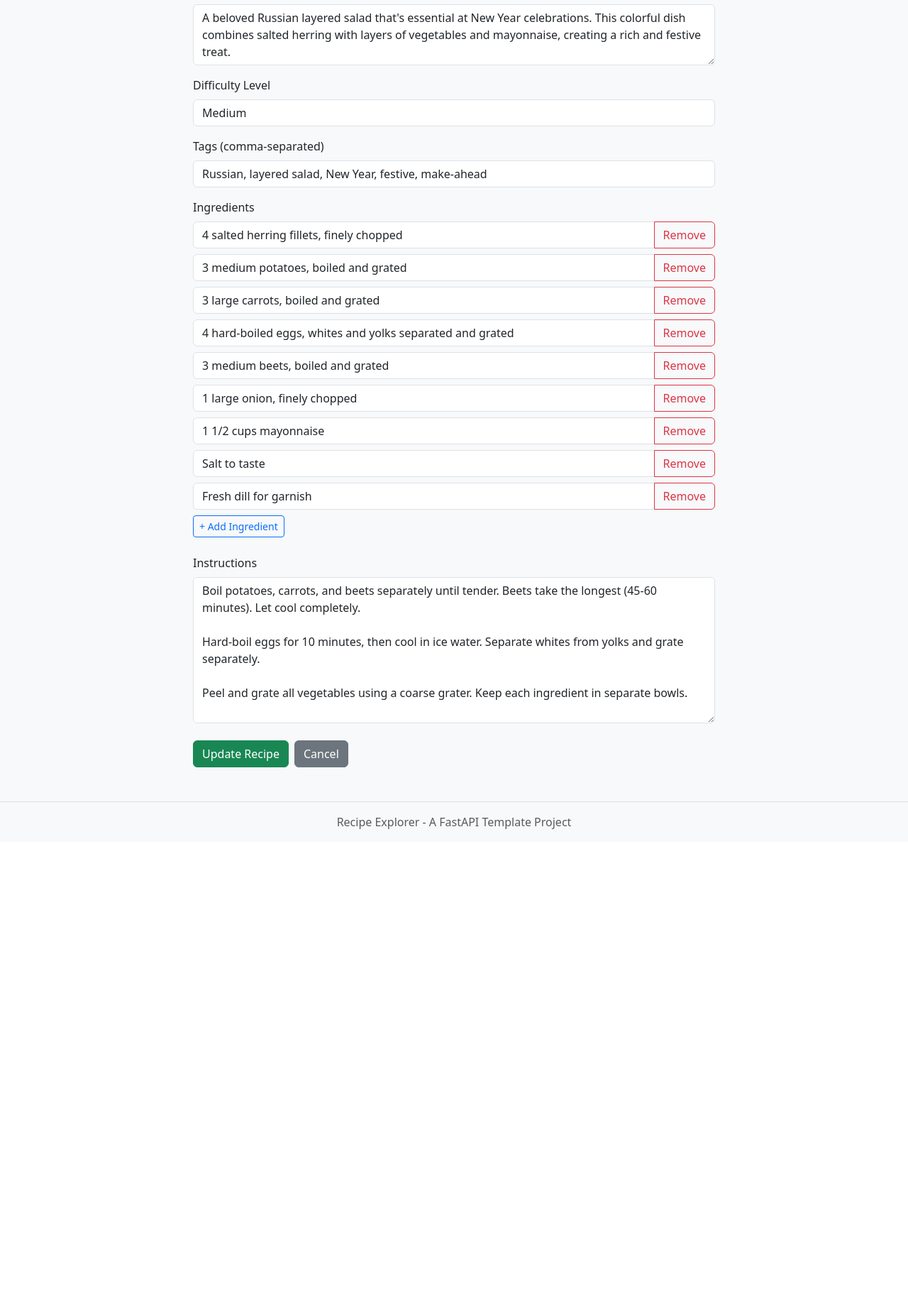
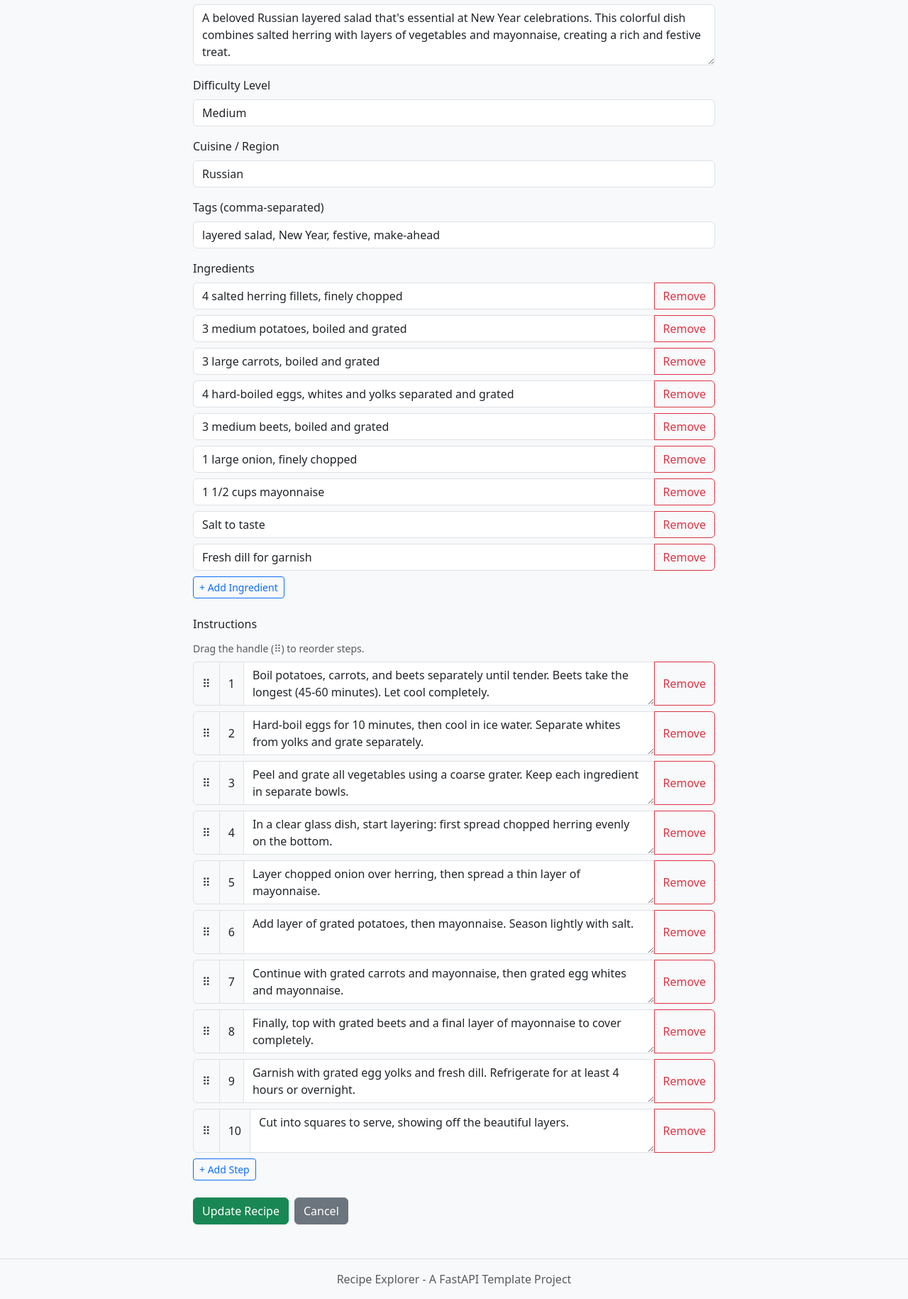
Before and after one commit to mynextproject-portfolio/recipe-explorer-lite-Tanish2503, a FastAPI app: page /recipes/shuba-russia-002/edit in a window 1280 px wide. Shown: the part 288-2118 px from the top of the page at 71% size. Before the commit the page ends 1456 px from the top, so only its background shows below. Run offline with FastAPI, Linux system fonts and the light colour scheme.

Commit message:
Add ordered instruction steps and a dedicated cuisine field
Replace the single instructions text blob with an ordered list of
steps that can be drag-reordered in the form and render as a numbered
list on the recipe page. Add a cuisine field (separate from tags,
free text with autocomplete) with home-page filtering and clickable
badges, so readers can browse recipes by cuisine instead of digging
through mixed-purpose tags.

Co-Authored-By: Claude Sonnet 4.6 <noreply@anthropic.com>

```diff
--- a/app/services/storage.py
+++ b/app/services/storage.py
@@ -16,17 +16,22 @@ class RecipeStorage:
     def get_recipe(self, recipe_id: str) -> Optional[Recipe]:
         return self.recipes.get(recipe_id)
 
-    def search_recipes(self, query: str) -> List[Recipe]:
-        if not query:
-            return self.get_all_recipes()
+    def search_recipes(self, query: Optional[str] = None, cuisine: Optional[str] = None) -> List[Recipe]:
+        results = self.get_all_recipes()
 
-        # Case-insensitive title search
-        query_lower = query.lower()
-        results = []
-        for recipe in self.recipes.values():
-            if query_lower in recipe.title.lower():
-                results.append(recipe)
+        if query:
+            query_lower = query.lower()
+            results = [r for r in results if query_lower in r.title.lower()]
+
+        if cuisine:
+            cuisine_lower = cuisine.lower()
+            results = [r for r in results if r.cuisine and r.cuisine.lower() == cuisine_lower]
+
         return results
+
+    def get_distinct_cuisines(self) -> List[str]:
+        cuisines = {recipe.cuisine for recipe in self.recipes.values() if recipe.cuisine}
+        return sorted(cuisines)
 
     def create_recipe(self, recipe_data: RecipeCreate) -> Recipe:
         recipe = Recipe(**recipe_data.model_dump())
@@ -38,7 +43,7 @@ class RecipeStorage:
             return None
 
         recipe = self.recipes[recipe_id]
-        updated_data = recipe_data.dict()
+        updated_data = recipe_data.model_dump()
         for key, value in updated_data.items():
             setattr(recipe, key, value)
         recipe.updated_at = datetime.now()
@@ -65,6 +70,12 @@ class RecipeStorage:
                 if 'updated_at' in recipe_dict:
                     recipe_dict['updated_at'] = datetime.fromisoformat(recipe_dict['updated_at'])
 
+                # Handle legacy single-string instructions (split into steps by blank line)
+                if isinstance(recipe_dict.get('instructions'), str):
+                    recipe_dict['instructions'] = [
+                        step.strip() for step in recipe_dict['instructions'].split('\n\n') if step.strip()
+                    ]
+
                 recipe = Recipe(**recipe_dict)
                 self.recipes[recipe.id] = recipe
                 count += 1
--- a/app/templates/import.html
+++ b/app/templates/import.html
@@ -54,7 +54,8 @@
     "title": "Recipe Title",
     "description": "Recipe description",
     "ingredients": ["ingredient 1", "ingredient 2"],
-    "instructions": "First, do step 1.\n\nThen, do step 2.",
+    "instructions": ["First, do step 1.", "Then, do step 2."],
+    "cuisine": "Italian",
     "tags": ["tag1", "tag2"],
     "difficulty": "Easy",
     "created_at": "2024-01-01T00:00:00",
@@ -62,7 +63,7 @@
   }
 ]</code></pre>
                 <p class="text-muted">
-                    <small>Note: The <code>id</code>, <code>created_at</code>, and <code>updated_at</code> fields are optional and will be generated automatically if not provided.</small>
+                    <small>Note: The <code>id</code>, <code>created_at</code>, and <code>updated_at</code> fields are optional and will be generated automatically if not provided. <code>cuisine</code> is also optional.</small>
                 </p>
             </div>
         </div>
--- a/app/templates/recipe_form.html
+++ b/app/templates/recipe_form.html
@@ -45,6 +45,19 @@
             </div>
 
             <div class="mb-3">
+                <label for="cuisine" class="form-label">Cuisine / Region</label>
+                <input type="text" class="form-control" id="cuisine" name="cuisine"
+                       value="{% if recipe and recipe.cuisine %}{{ recipe.cuisine }}{% endif %}"
+                       list="cuisine-suggestions"
+                       placeholder="e.g. Italian, Mexican, Southeast Asian">
+                <datalist id="cuisine-suggestions">
+                    {% for cuisine_option in cuisines %}
+                    <option value="{{ cuisine_option }}">
+                    {% endfor %}
+                </datalist>
+            </div>
+
+            <div class="mb-3">
                 <label for="tags" class="form-label">Tags (comma-separated)</label>
                 <input type="text" class="form-control" id="tags" name="tags"
                        value="{% if recipe %}{{ recipe.tags|join(', ') }}{% endif %}"
@@ -84,9 +97,37 @@
 
             <!-- Instructions Section -->
             <div class="mb-4">
-                <label for="instructions" class="form-label">Instructions</label>
-                <textarea class="form-control" id="instructions" name="instructions" rows="8" required
-                          placeholder="Enter complete cooking instructions...">{% if recipe %}{{ recipe.instructions }}{% endif %}</textarea>
+                <label class="form-label">Instructions</label>
+                <div class="form-text mb-2">Drag the handle (⠿) to reorder steps.</div>
+                <div id="instructions-container">
+                    {% if recipe and recipe.instructions %}
+                        {% for step in recipe.instructions %}
+                        <div class="instruction-item mb-2" draggable="true">
+                            <div class="input-group">
+                                <span class="input-group-text drag-handle" title="Drag to reorder">⠿</span>
+                                <span class="input-group-text step-number">{{ loop.index }}</span>
+                                <textarea class="form-control instruction-input" rows="2" required>{{ step }}</textarea>
+                                <button type="button" class="btn btn-outline-danger remove-instruction">Remove</button>
+                            </div>
+                        </div>
+                        {% endfor %}
+                    {% else %}
+                        <div class="instruction-item mb-2" draggable="true">
+                            <div class="input-group">
+                                <span class="input-group-text drag-handle" title="Drag to reorder">⠿</span>
+                                <span class="input-group-text step-number">1</span>
+                                <textarea class="form-control instruction-input" rows="2"
+                                          placeholder="Enter instruction step..." required></textarea>
+                                <button type="button" class="btn btn-outline-danger remove-instruction">Remove</button>
+                            </div>
+                        </div>
+                    {% endif %}
+                </div>
+                <button type="button" id="add-instruction" class="btn btn-outline-primary btn-sm">
+                    + Add Step
+                </button>
+                <!-- Hidden field to submit ordered instruction steps as JSON -->
+                <textarea name="instructions" id="instructions-data" style="display: none;"></textarea>
             </div>
 
             <!-- Submit Buttons -->
@@ -114,6 +155,15 @@ document.querySelector('form').addEventListener('submit', function(e) {
         }
     });
     document.getElementById('ingredients-data').value = ingredients.join('\n');
+
+    // Collect instructions, in their current (possibly reordered) DOM order
+    const steps = [];
+    document.querySelectorAll('.instruction-input').forEach(textarea => {
+        if (textarea.value.trim()) {
+            steps.push(textarea.value.trim());
+        }
+    });
+    document.getElementById('instructions-data').value = JSON.stringify(steps);
 });
 </script>
 {% endblock %}
--- a/static/css/style.css
+++ b/static/css/style.css
@@ -42,6 +42,14 @@ body {
 
 .remove-ingredient, .remove-instruction {
     white-space: nowrap;
+}
+
+.drag-handle {
+    cursor: grab;
+}
+
+.instruction-item.dragging {
+    opacity: 0.5;
 }
 
 /* Import page */
--- a/static/js/form.js
+++ b/static/js/form.js
@@ -42,6 +42,8 @@ document.addEventListener('DOMContentLoaded', function() {
                 removeInstruction(e.target);
             }
         });
+
+        setupInstructionDragAndDrop(instructionsContainer);
     }
 
     // Update instruction numbers when page loads
@@ -85,14 +87,23 @@ function removeIngredient(button) {
 
 function addInstruction() {
     const container = document.getElementById('instructions-container');
+
+    // Check max instructions (not enforced in backend)
+    if (container.children.length >= maxInstructions) {
+        alert("Maximum " + maxInstructions + " instruction steps allowed");
+        return;
+    }
+
     const instructionDiv = document.createElement('div');
     instructionDiv.className = 'instruction-item mb-2';
+    instructionDiv.setAttribute('draggable', 'true');
 
     const nextNumber = container.children.length + 1;
 
     instructionDiv.innerHTML = `
         <div class="input-group">
-            <span class="input-group-text">${nextNumber}</span>
+            <span class="input-group-text drag-handle" title="Drag to reorder">⠿</span>
+            <span class="input-group-text step-number">${nextNumber}</span>
             <textarea class="form-control instruction-input" rows="2"
                       placeholder="Enter instruction step..." required></textarea>
             <button type="button" class="btn btn-outline-danger remove-instruction">Remove</button>
@@ -119,9 +130,38 @@ function updateInstructionNumbers() {
 
     const instructionItems = container.querySelectorAll('.instruction-item');
     instructionItems.forEach((item, index) => {
-        const numberSpan = item.querySelector('.input-group-text');
+        const numberSpan = item.querySelector('.step-number');
         if (numberSpan) {
             numberSpan.textContent = index + 1;
         }
     });
 }
+
+function setupInstructionDragAndDrop(container) {
+    let draggedItem = null;
+
+    container.addEventListener('dragstart', function(e) {
+        draggedItem = e.target.closest('.instruction-item');
+        if (!draggedItem) return;
+        draggedItem.classList.add('dragging');
+        e.dataTransfer.effectAllowed = 'move';
+    });
+
+    container.addEventListener('dragend', function() {
+        if (draggedItem) draggedItem.classList.remove('dragging');
+        draggedItem = null;
+        updateInstructionNumbers();
+    });
+
+    container.addEventListener('dragover', function(e) {
+        if (!draggedItem) return;
+        e.preventDefault();
+
+        const target = e.target.closest('.instruction-item');
+        if (!target || target === draggedItem) return;
+
+        const rect = target.getBoundingClientRect();
+        const isAfter = (e.clientY - rect.top) > rect.height / 2;
+        container.insertBefore(draggedItem, isAfter ? target.nextSibling : target);
+    });
+}
```
Also changed, not shown: app/models.py (+6 -3 lines), app/routes/api.py (+3 -6 lines), app/routes/pages.py (+20 -12 lines), app/templates/index.html (+16 -5 lines), app/templates/recipe_detail.html (+13 -7 lines), sample-recipes.json (+40 -6 lines), tests/conftest.py (+2 -1 lines), tests/test_api.py (+21 -0 lines).
